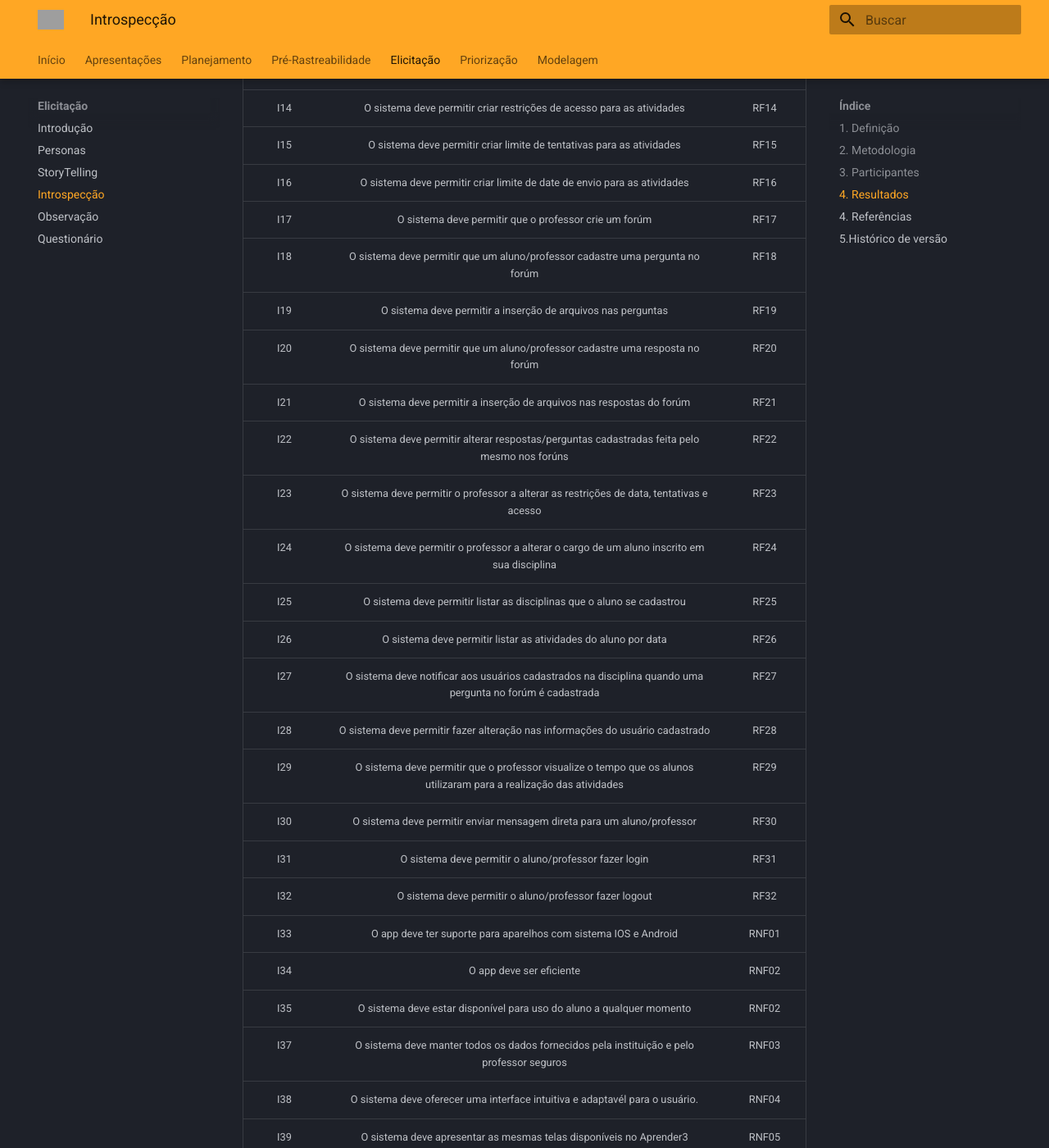
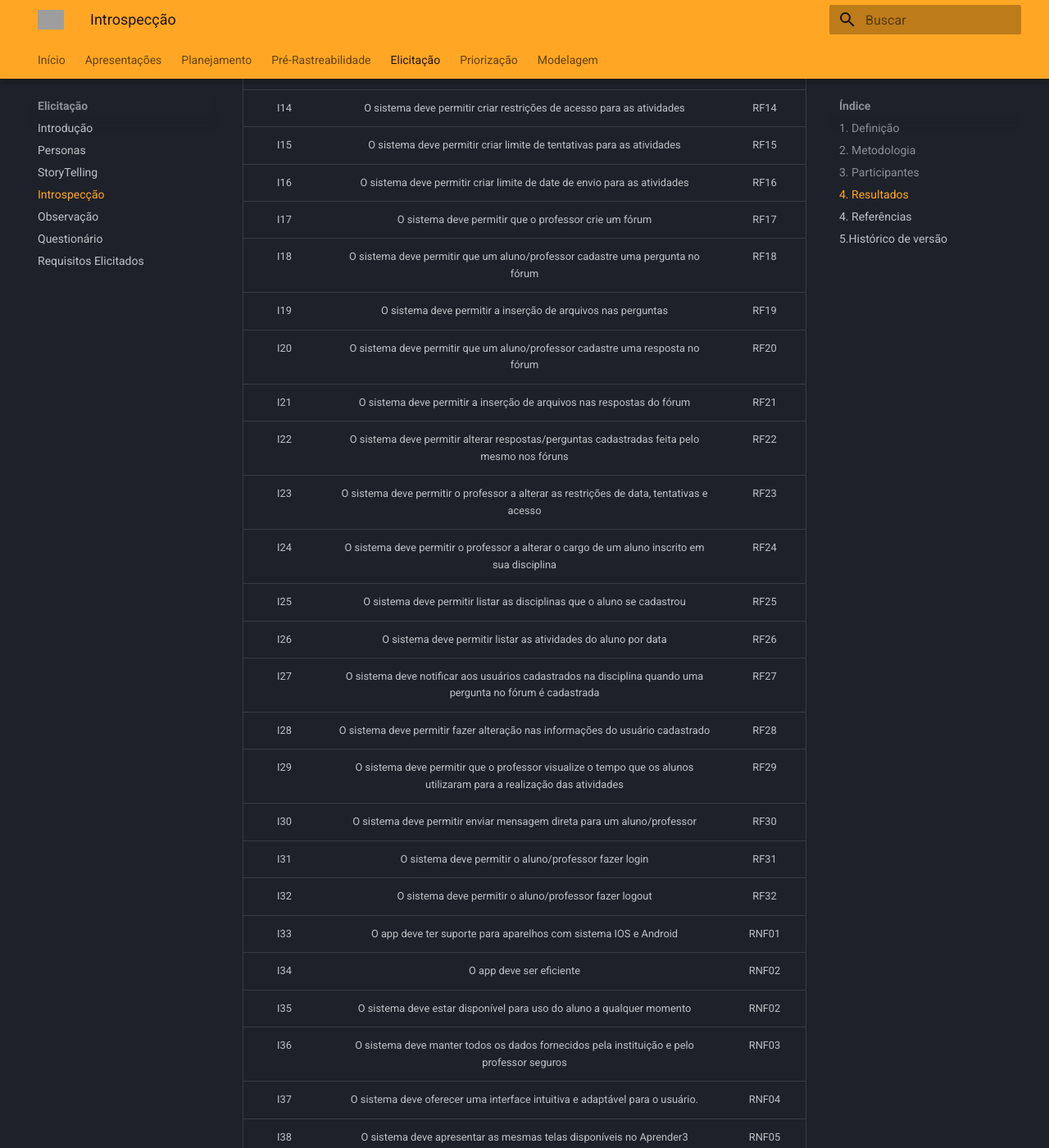
Before and after one commit to Requisitos-de-Software/2022.2-Moodle, an MkDocs documentation site: the page built from docs/Elicitacao/introspeccao.md, in a window 1280 px wide and 1400 px high, scrolled down 1404 px. Shown: the whole window at 82% size. Built offline with MkDocs 1.6.1 and Material for MkDocs 9.7.7, drawn with Linux system fonts in a browser that asks for light colours; grey boxes are pictures that could not be loaded.

Commit message:
Histórias de Usuário e Requisitos (#18)
* Criando o arquivo das histórias de usuário

* Adicionando os épicos e a estrutura das histórias de usuário

* Adição do artefato Requisitos.

* Adicionando 17 histórias de usuário

* Corrigindo o versionamento

* Adição de histórias de usuário.

* Excluindo épico calendário.

* Adicionando os hiperlinks

* Adicionando a seção validação e fazendo correções ortográficas

* Adicionando texto à introdução

* Correção

* Correção

* Adição de Links na rastrabilidades dos requisitos elicitados.

Co-authored-by: PabloChristianno <pablochristianno@gmail.com>

```diff
--- a/docs/Elicitacao/introspeccao.md
+++ b/docs/Elicitacao/introspeccao.md
@@ -31,44 +31,44 @@
 
 | ID | Requisitos | Tipo |
 |:----:|:-----------:|:-----------:|
-| I01  | O sistema deve permitir cadastrar um aluno | RF01 |
-| I02  | O sistema deve permitir cadastrar um professor | RF02 |
-| I03  | O sistema deve permitir cadastrar uma disciplina | RF03 |
-| I04  | O sistema deve permitir cadastrar login e senha para entrar nas disciplinas | RF04 |
-| I05  | O sistema deve permitir cadastrar novas atividades | RF05 |
-| I06  | O sistema deve permitir listar os alunos cadastrados | RF06 |
-| I07  | O sistema deve permitir listar as disciplinas cadastradas | RF07 |
-| I08  | O sistema deve permitir pesquisar por uma disciplina a partir do nome do professor | RF08 |
-| I09  | O sistema deve permitir pesquisar disciplina por nome | RF09 |
-| I10  | O sistema deve permitir pesquisar aluno por nome | RF10 |
-| I11  | O sistema deve permitir a consulta de notas das atividades | RF11 |
-| I12  | O sistema deve permitir a inserção de arquivos para envio das atividades | RF12 |
-| I13  | O sistema deve permitir retirar um aluno ou todos os alunos da disciplina | RF13 |
-| I14  | O sistema deve permitir criar restrições de acesso para as atividades | RF14 |
-| I15  | O sistema deve permitir criar limite de tentativas para as atividades | RF15 |
-| I16  | O sistema deve permitir criar limite de date de envio para as atividades | RF16 |
-| I17  | O sistema deve permitir que o professor crie um forúm | RF17 |
-| I18  | O sistema deve permitir que um aluno/professor cadastre uma pergunta no forúm | RF18 |
-| I19  | O sistema deve permitir a inserção de arquivos nas perguntas | RF19 |
-| I20  | O sistema deve permitir que um aluno/professor cadastre uma resposta no forúm | RF20 |
-| I21  | O sistema deve permitir a inserção de arquivos nas respostas do forúm | RF21 |
-| I22  | O sistema deve permitir alterar respostas/perguntas cadastradas feita pelo mesmo nos forúns | RF22 |
-| I23  | O sistema deve permitir o professor a alterar as restrições de data, tentativas e acesso | RF23 |
-| I24  | O sistema deve permitir o professor a alterar o cargo de um aluno inscrito em sua disciplina | RF24 |
-| I25  | O sistema deve permitir listar as disciplinas que o aluno se cadastrou | RF25 |
-| I26  | O sistema deve permitir listar as atividades do aluno por data | RF26 |
-| I27  | O sistema deve notificar aos usuários cadastrados na disciplina quando uma pergunta no forúm é cadastrada | RF27 |
-| I28  | O sistema deve permitir fazer alteração nas informações do usuário cadastrado | RF28 |
-| I29  | O sistema deve permitir que o professor visualize o tempo que os alunos utilizaram para a realização das atividades | RF29 |
-| I30  | O sistema deve permitir enviar mensagem direta para um aluno/professor | RF30 |
-| I31  | O sistema deve permitir o aluno/professor fazer login | RF31 |
-| I32  | O sistema deve permitir o aluno/professor fazer logout | RF32 |
-| I33  | O app deve ter suporte para aparelhos com sistema IOS e Android | RNF01 |
-| I34  | O app deve ser eficiente | RNF02 |
-| I35  | O sistema deve estar disponível para uso do aluno a qualquer momento | RNF02 |
-| I37  | O sistema deve manter todos os dados fornecidos pela instituição e pelo professor seguros | RNF03 |
-| I38  | O sistema deve oferecer uma interface intuitiva e adaptavél para o usuário. | RNF04 |
-| I39  | O sistema deve apresentar as mesmas telas disponíveis no Aprender3 | RNF05 |
+| I01 <div id ="I01" /> | O sistema deve permitir cadastrar um aluno | RF01 |
+| I02 <div id ="I02" /> | O sistema deve permitir cadastrar um professor | RF02 |
+| I03 <div id ="I03" /> | O sistema deve permitir cadastrar uma disciplina | RF03 |
+| I04 <div id ="I04" /> | O sistema deve permitir cadastrar login e senha para entrar nas disciplinas | RF04 |
+| I05 <div id ="I05" /> | O sistema deve permitir cadastrar novas atividades | RF05 |
+| I06 <div id ="I06" /> | O sistema deve permitir listar os alunos cadastrados | RF06 |
+| I07 <div id ="I07" /> | O sistema deve permitir listar as disciplinas cadastradas | RF07 |
+| I08 <div id ="I08" /> | O sistema deve permitir pesquisar por uma disciplina a partir do nome do professor | RF08 |
+| I09 <div id ="I09" /> | O sistema deve permitir pesquisar disciplina por nome | RF09 |
+| I10 <div id ="I10" /> | O sistema deve permitir pesquisar aluno por nome | RF10 |
+| I11 <div id ="I11" /> | O sistema deve permitir a consulta de notas das atividades | RF11 |
+| I12 <div id ="I12" /> | O sistema deve permitir a inserção de arquivos para envio das atividades | RF12 |
+| I13 <div id ="I13" /> | O sistema deve permitir retirar um aluno ou todos os alunos da disciplina | RF13 |
+| I14 <div id ="I14" /> | O sistema deve permitir criar restrições de acesso para as atividades | RF14 |
+| I15 <div id ="I15" /> | O sistema deve permitir criar limite de tentativas para as atividades | RF15 |
+| I16 <div id ="I16" /> | O sistema deve permitir criar limite de date de envio para as atividades | RF16 |
+| I17 <div id ="I17" /> | O sistema deve permitir que o professor crie um fórum | RF17 |
+| I18 <div id ="I18" /> | O sistema deve permitir que um aluno/professor cadastre uma pergunta no fórum | RF18 |
+| I19 <div id ="I19" /> | O sistema deve permitir a inserção de arquivos nas perguntas | RF19 |
+| I20 <div id ="I20" /> | O sistema deve permitir que um aluno/professor cadastre uma resposta no fórum | RF20 |
+| I21 <div id ="I21" /> | O sistema deve permitir a inserção de arquivos nas respostas do fórum | RF21 |
+| I22 <div id ="I22" /> | O sistema deve permitir alterar respostas/perguntas cadastradas feita pelo mesmo nos fóruns | RF22 |
+| I23 <div id ="I23" /> | O sistema deve permitir o professor a alterar as restrições de data, tentativas e acesso | RF23 |
+| I24 <div id ="I24" /> | O sistema deve permitir o professor a alterar o cargo de um aluno inscrito em sua disciplina | RF24 |
+| I25 <div id ="I25" /> | O sistema deve permitir listar as disciplinas que o aluno se cadastrou | RF25 |
+| I26 <div id ="I26" /> | O sistema deve permitir listar as atividades do aluno por data | RF26 |
+| I27 <div id ="I27" /> | O sistema deve notificar aos usuários cadastrados na disciplina quando uma pergunta no fórum é cadastrada | RF27 |
+| I28 <div id ="I28" /> | O sistema deve permitir fazer alteração nas informações do usuário cadastrado | RF28 |
+| I29 <div id ="I29" /> | O sistema deve permitir que o professor visualize o tempo que os alunos utilizaram para a realização das atividades | RF29 |
+| I30 <div id ="I30" /> | O sistema deve permitir enviar mensagem direta para um aluno/professor | RF30 |
+| I31 <div id ="I31" /> | O sistema deve permitir o aluno/professor fazer login | RF31 |
+| I32 <div id ="I32" /> | O sistema deve permitir o aluno/professor fazer logout | RF32 |
+| I33 <div id ="I33" /> | O app deve ter suporte para aparelhos com sistema IOS e Android | RNF01 |
+| I34 <div id ="I34" /> | O app deve ser eficiente | RNF02 |
+| I35 <div id ="I35" /> | O sistema deve estar disponível para uso do aluno a qualquer momento | RNF02 |
+| I36 <div id ="I36" /> | O sistema deve manter todos os dados fornecidos pela instituição e pelo professor seguros | RNF03 |
+| I37 <div id ="I37" /> | O sistema deve oferecer uma interface intuitiva e adaptável para o usuário. | RNF04 |
+| I38 <div id ="I38" /> | O sistema deve apresentar as mesmas telas disponíveis no Aprender3 | RNF05 |
 
 <center>
     *Tabela 01 - Elicitação de Requisitos usando Introspecção*
--- a/mkdocs.yml
+++ b/mkdocs.yml
@@ -33,6 +33,7 @@
     - Introspecção: Elicitacao/introspeccao.md
     - Observação: Elicitacao/observacao_etnografia.md
     - Questionário: Elicitacao/questionario.md
+    - Requisitos Elicitados: Elicitacao/requisitos.md
   - Priorização:
     - Introdução: Priorização/priorizacao.md
     - First Things First: Priorização/First-Things-First.md
@@ -42,3 +43,4 @@
     - Casos de Uso: Modelagem/caso-de-uso.md
     - Especificação Suplementar: Modelagem/suplementar.md
     - Léxicos: Modelagem/lexicos.md
+    - Histórias de Usuário: Modelagem/historias_usuario.md
```
Also changed, not shown: docs/Elicitacao/observacao_etnografia.md (+33 -34 lines), docs/Elicitacao/requisitos.md (added, +122 -0 lines), docs/Elicitacao/storytelling.md (+29 -28 lines), docs/Modelagem/historias_usuario.md (added, +343 -0 lines), docs/Modelagem/lexicos.md (+25 -23 lines).
